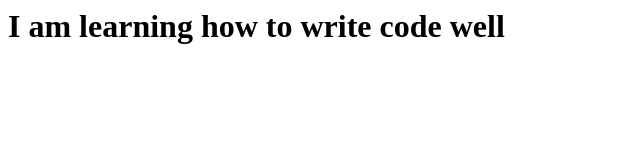
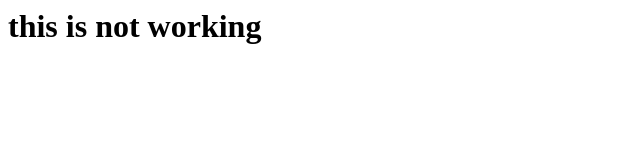
Before and after one commit to leoleesgibson/leoleesgibson.github.io, a plain HTML site: page index.html in a window 1280 px wide. Shown: the whole page, without its empty margins (0-640 px from the left). Drawn offline with Linux system fonts and the light colour scheme.

Commit message:
version6

```diff
--- a/index.html
+++ b/index.html
@@ -1 +1,5 @@
-<h1> I am learning how to write code well </h1>
+
+
+<div>
+    <h1>this is not working</h1>
+</div>
```
